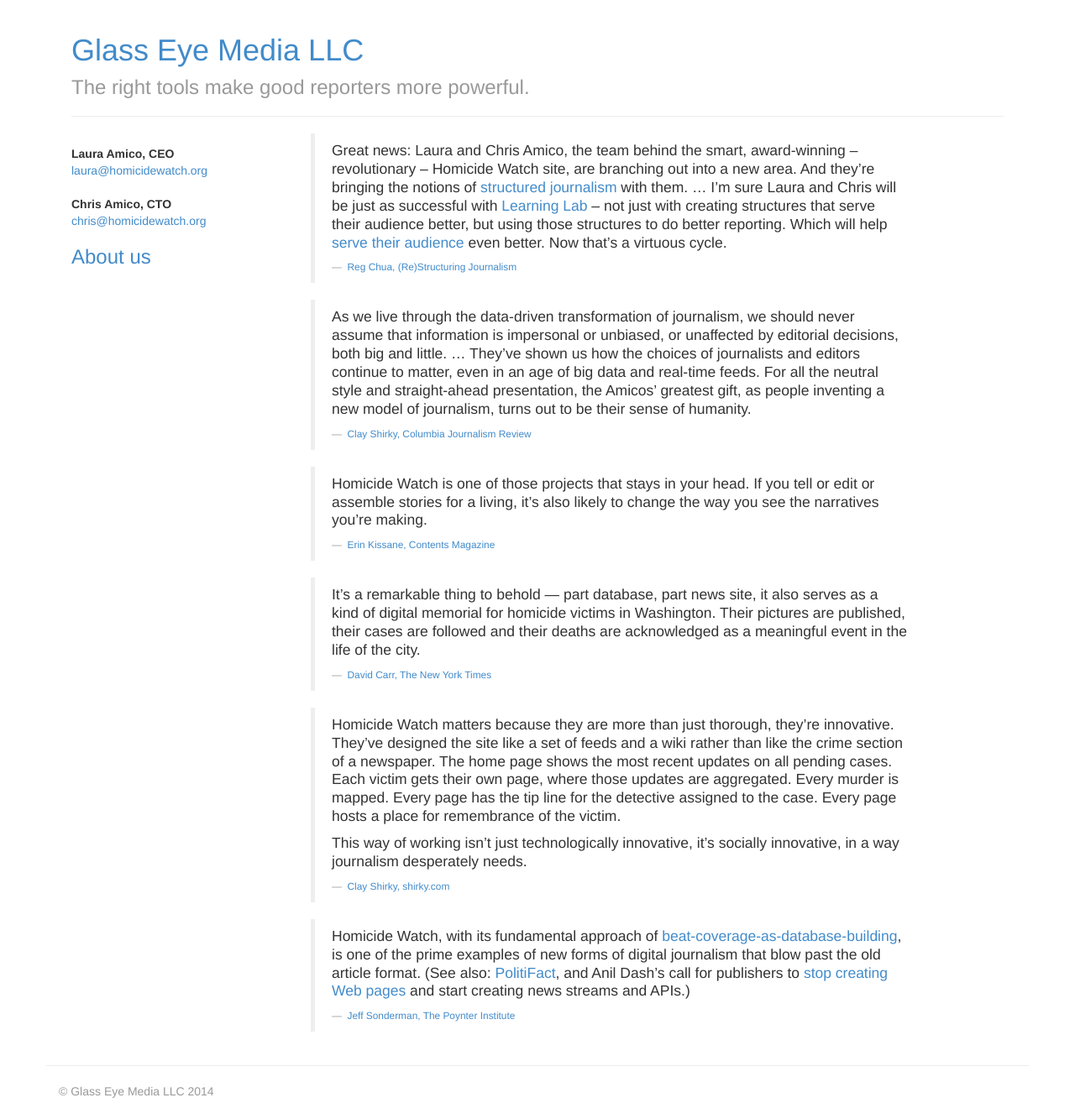
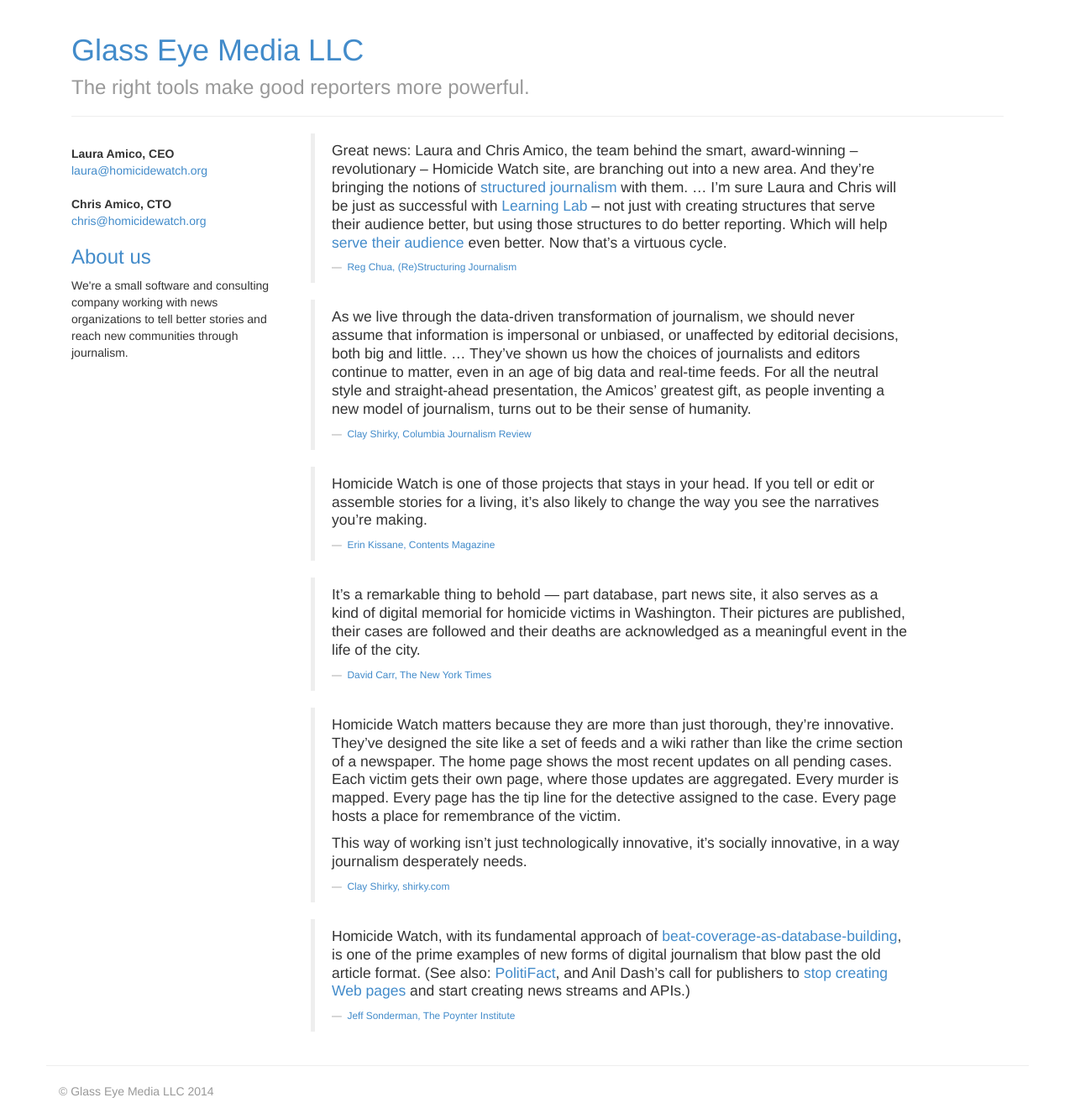
Before and after one commit to glasseyemedia/glasseyemedia.github.io, a Jekyll site: the page built from index.html, in a window 1280 px wide. Shown: the whole page at 84% size. Built offline with Jekyll 4.4.1, drawn with Linux system fonts in a browser that asks for light colours.

Commit message:
touchups

```diff
--- a/_layouts/default.html
+++ b/_layouts/default.html
@@ -33,6 +33,8 @@
                 </dl>
 
                 <h3><a href="/about.html">About us</a></h3>
+                <p>We're a small software and consulting company working with news organizations to tell better stories and reach new communities through journalism.</p>
+                <hr class="hidden-lg hidden-md">
             </div>
             <div class="readme col-md-9 col-lg-8">
                 {{ content }}
```
